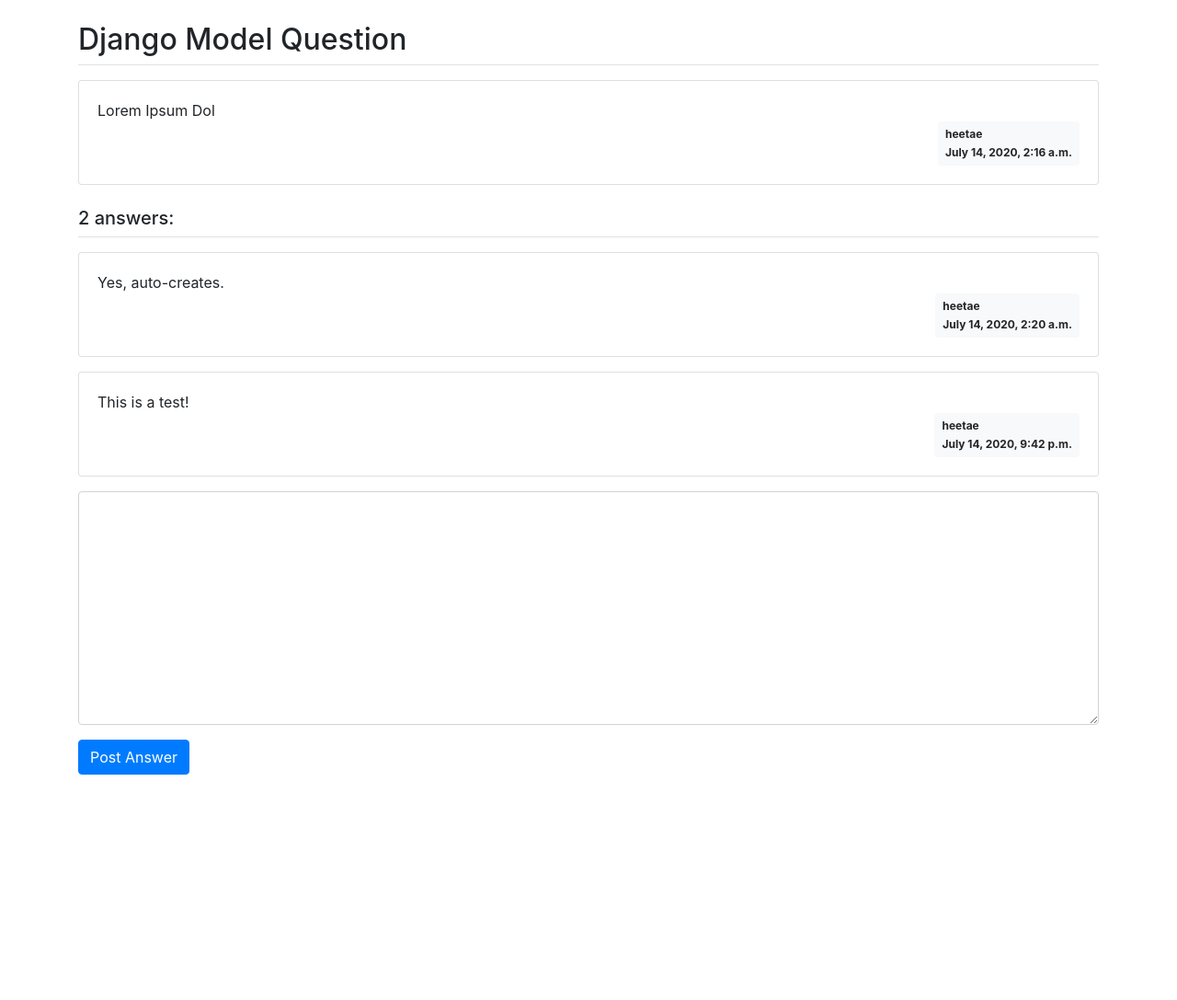
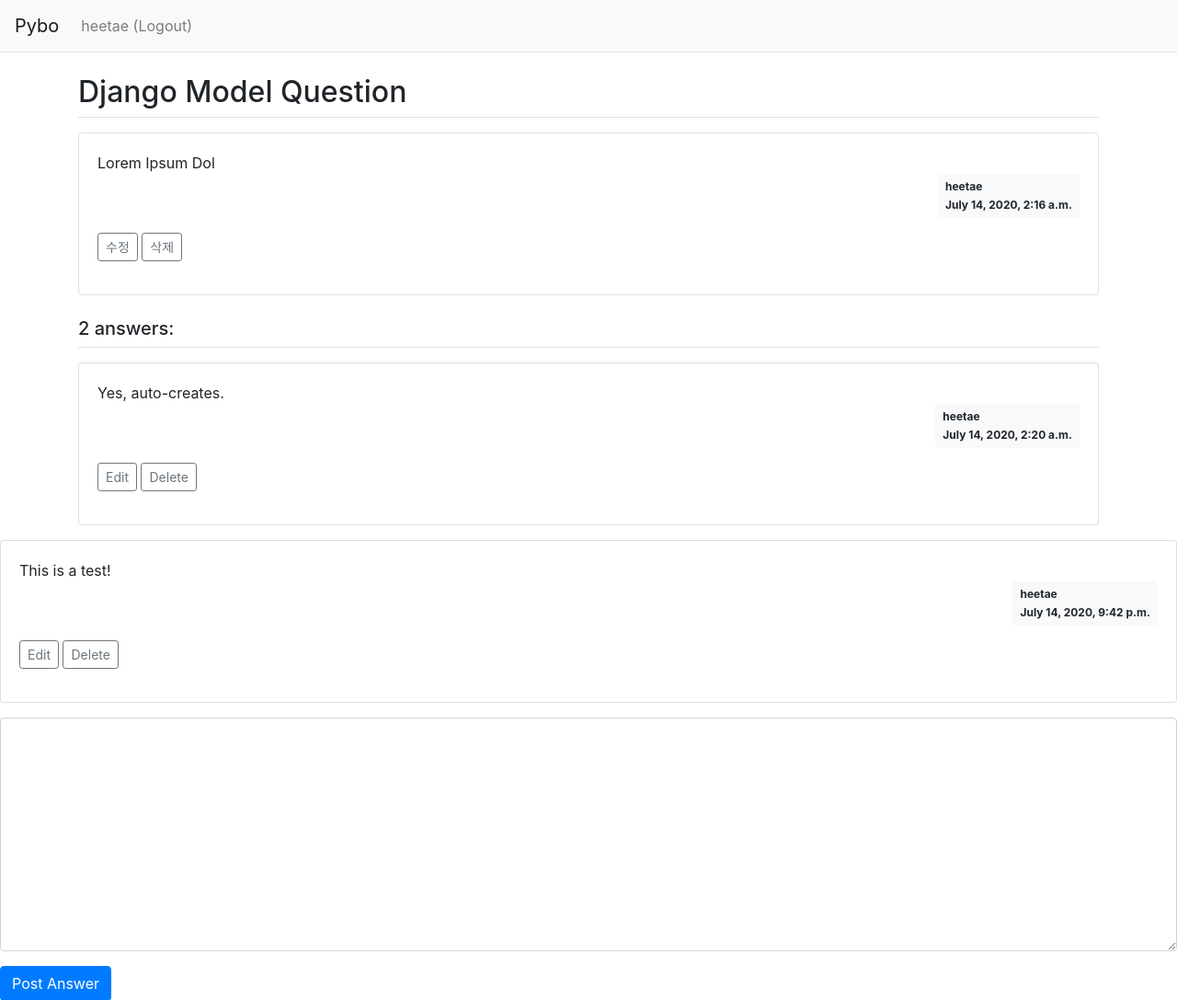
Before and after one commit to heetaey/py_django, a Django app: page /pybo/2/ in a window 1280 px wide. Shown: the top 1087 px of the page at 92% size. Before the commit the page ends 842 px from the top, so only its background shows below. Run offline with Django 3.2, Linux system fonts and the light colour scheme; a user stored in the database is signed in; data comes from the database, SQL or seed files in the repository; some libraries are stand-ins or nearby versions.

Commit message:
Add delete and edit post

```diff
--- a/mysite/pybo/models.py
+++ b/mysite/pybo/models.py
@@ -6,6 +6,7 @@
     content = models.TextField()
     create_date = models.DateTimeField()
     author = models.ForeignKey(User, on_delete=models.CASCADE)
+    modify_date = models.DateTimeField(null=True, blank=True)
 
     def __str__(self):
         return self.subject
@@ -16,3 +17,4 @@
     content = models.TextField()
     create_date = models.DateTimeField()
     author = models.ForeignKey(User, on_delete=models.CASCADE)
+    modify_date = models.DateTimeField(null=True, blank=True)
--- a/mysite/pybo/urls.py
+++ b/mysite/pybo/urls.py
@@ -8,4 +8,6 @@
     path('<int:question_id>/', views.detail, name='detail'),
     path('answer/create/<int:question_id>/', views.answer_create, name='answer_create'),
     path('question/create/', views.create_question, name='create_question'),
+    path('question/modify/<int:question_id>/', views.edit_question, name='edit_question'),
+    path('question/delete/<int:question_id>/', views.delete_question, name='delete_question'),
 ]
--- a/mysite/pybo/views.py
+++ b/mysite/pybo/views.py
@@ -2,6 +2,8 @@
 from django.utils import timezone
 from django.core.paginator import Paginator
 from django.contrib.auth.decorators import login_required
+from django.contrib import messages
+
 
 from .models import Question
 from .forms import QuestionForm, AnswerForm
@@ -65,3 +67,40 @@
         form = QuestionForm()
     context = {'form': form}
     return render(request, 'pybo/question_form.html', context)
+
+
+@login_required(login_url='common:login')
+def edit_question(request, question_id):
+    """
+    pybo edit question
+    """
+    question = get_object_or_404(Question, pk=question_id)
+    if request.user != question.author:
+        messages.error(request, 'No permission to access')
+        return redirect('pybo:detail', question_id=question.id)
+
+    if request.method == "POST":
+        form = QuestionForm(request.POST, instance=question)
+        if form.is_valid():
+            question = form.save(commit=False)
+            question.author = request.user
+            question.modify_date = timezone.now()
+            question.save()
+            return redirect('pybo:detail', question_id=question.id)
+    else:
+        form = QuestionForm(instance=question)
+    context = {'form': form}
+    return render(request, 'pybo/question_form.html', context)
+
+
+@login_required(login_url='common:login')
+def delete_question(request, question_id):
+    """
+    pybo Delete post
+    """
+    question = get_object_or_404(Question, pk=question_id)
+    if request.user != question.author:
+        messages.error(request, 'No permission to access')
+        return redirect('pybo:detail', question_id=question.id)
+    question.delete()
+    return redirect('pybo:index')
--- a/mysite/templates/base.html
+++ b/mysite/templates/base.html
@@ -14,5 +14,7 @@
 {% endblock %}
 <script src="{% static 'jquery-3.5.1.min.js' %}"></script>
 <script src="{% static 'bootstrap.min.js' %}"></script>
+{% block script %}
+{% endblock %}
 </body>
 </html>
--- a/mysite/templates/pybo/question_detail.html
+++ b/mysite/templates/pybo/question_detail.html
@@ -1,16 +1,30 @@
-{% load static %}
-<link rel="stylesheet" type="text/css" href="{% static 'bootstrap.min.css' %}">
+{% extends 'base.html' %}
+{% block content %}
 <div class="container my-3">
     <h2 class="border-bottom py-2">{{ question.subject }}</h2>
     <div class="card my-3">
         <div class="card-body">
             <div class="card-text" style="white-space: pre-line;">{{ question.content }}</div>
             <div class="d-flex justify-content-end">
+                {% if question.modify_date %}
+                <div class="badge badge-light p-2 text-left mx-3">
+                    <div class="mb-2">modified at</div>
+                    <div>{{ question.modify_date }}</div>
+                </div>
+                {% endif %}
                 <div class="badge badge-light p-2 text-left">
                     <div class="mb-2">{{ question.author.username }}</div>
                     <div>{{ question.create_date }}</div>
                 </div>
             </div>
+            {% if request.user == question.author %}
+            <div class="my-3">
+                <a href="{% url 'pybo:edit_question' question.id  %}"
+                   class="btn btn-sm btn-outline-secondary">수정</a>
+                <a href="#" class="delete btn btn-sm btn-outline-secondary"
+                   data-uri="{% url 'pybo:delete_question' question.id  %}">삭제</a>
+            </div>
+            {% endif %}
         </div>
     </div>
     <h5 class="border-bottom my-3 py-2">{{question.answer_set.count}} answers:</h5>
@@ -19,10 +33,25 @@
         <div class="card-body">
             <div class="card-text" style="white-space: pre-line;">{{ answer.content }}</div>
             <div class="d-flex justify-content-end">
-                 <div class="badge badge-light p-2 text-left">
+                {% if answer.modify_date %}
+                <div class="badge badge-light p-2 text-left mx-3">
+                    <div class="mb-2">modified at</div>
+                    <div>{{ answer.modify_date }}</div>
+                </div>
+                {% endif %}
+                <div class="badge badge-light p-2 text-left">
                     <div class="mb-2">{{ answer.author.username }}</div>
                     <div>{{ answer.create_date }}</div>
                 </div>
+            </div>
+            {% if request.user == question.author %}
+                    <div class="my-3">
+                        <a href="{% url 'pybo:edit_question' question.id  %}"
+                           class="btn btn-sm btn-outline-secondary">Edit</a>
+                        <a href="#" class="delete btn btn-sm btn-outline-secondary"
+                            data-uri="{% url 'pybo:delete_question' question.id  %}">Delete</a>
+                    </div>
+                {% endif %}
             </div>
         </div>
     </div>
@@ -46,3 +75,15 @@
         <input type="submit" value="Post Answer" class="btn btn-primary">
     </form>
 </div>
+{% endblock %}
+{% block script %}
+<script type='text/javascript'>
+$(document).ready(function(){
+    $(".delete").on('click', function() {
+        if(confirm("Would you like to Delete?")) {
+            location.href = $(this).data('uri');
+        }
+    });
+});
+</script>
+{% endblock %}
```
